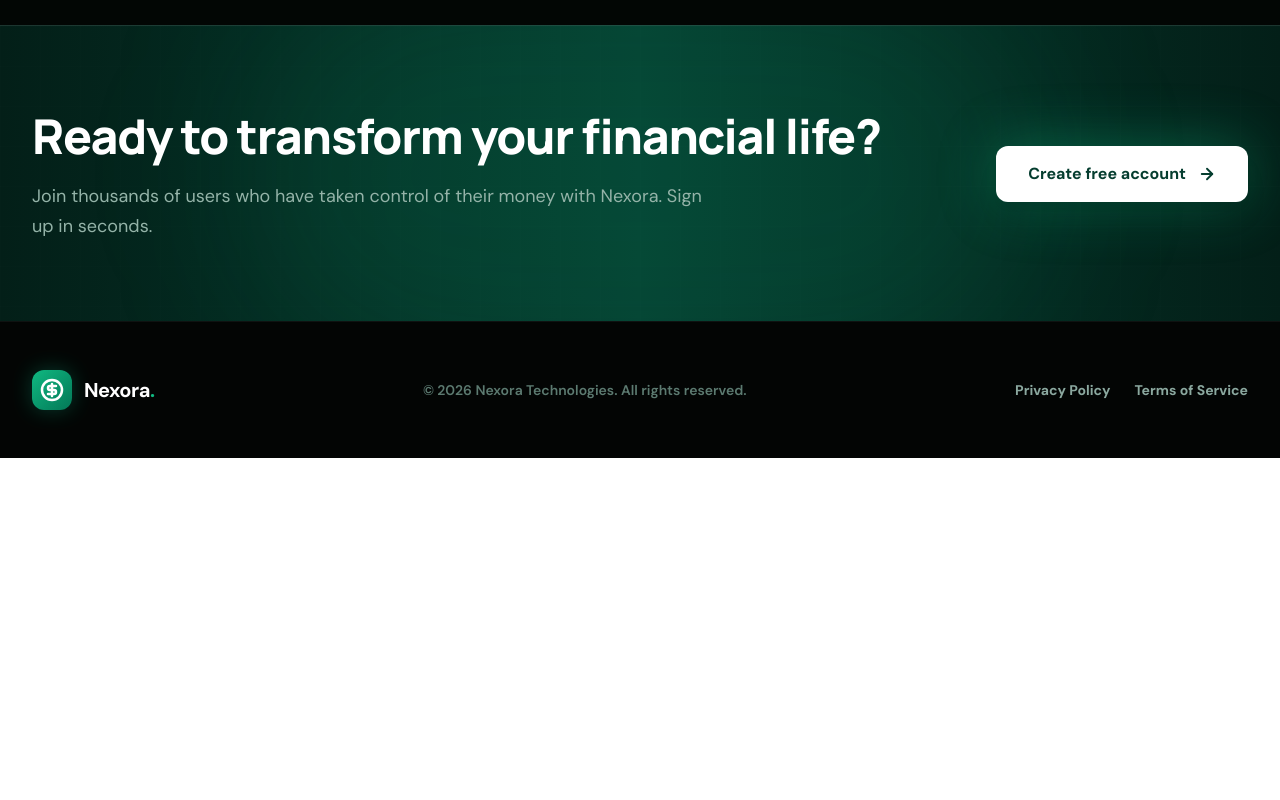
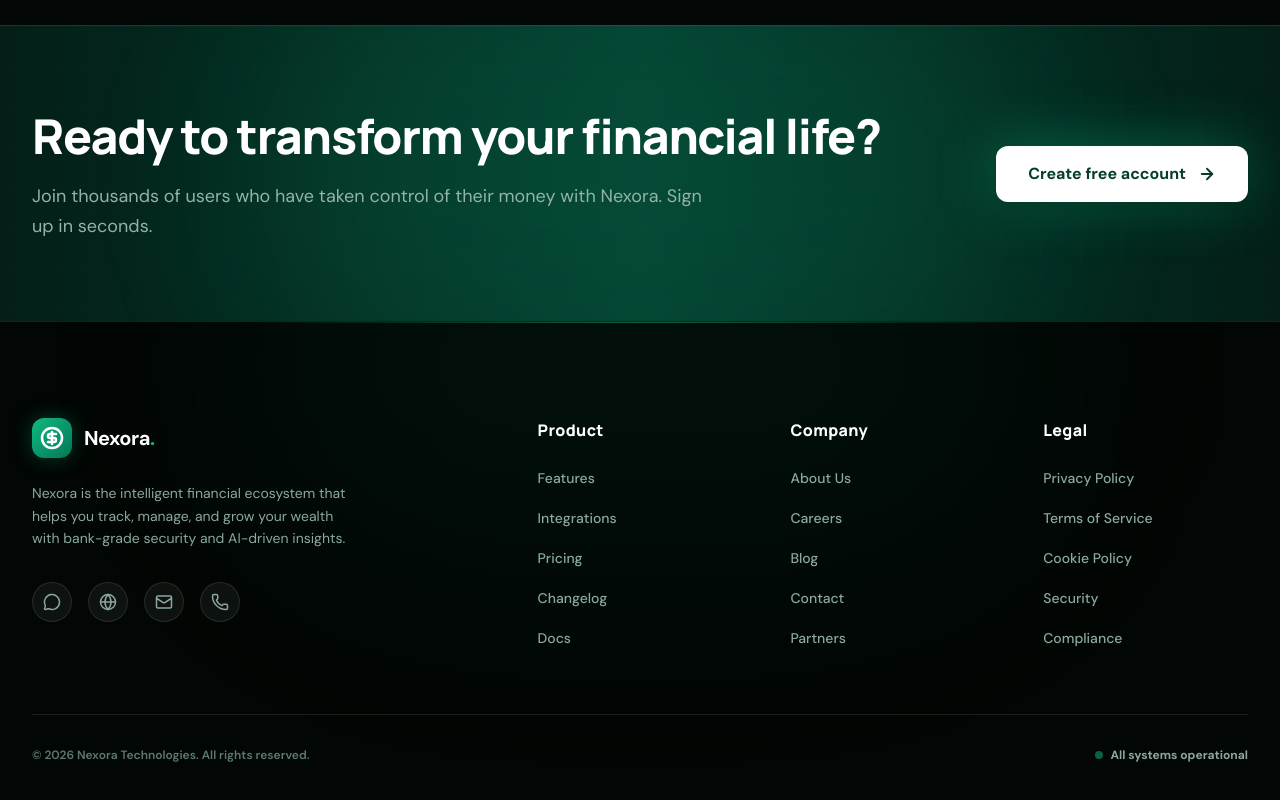
Before and after one commit to prathameshgiri/nexora, a React (Vite) app: page / in a window 1280 px wide. Shown: the part 7668-8468 px from the top of the page. Before the commit the page ends 8126 px from the top, so only its background shows below. Built offline with nearby package versions, Linux system fonts and the light colour scheme.

Commit message:
Update testimonials with Indian names, redesign footer with premium multi-column layout

```diff
--- a/client/components/Testimonials.tsx
+++ b/client/components/Testimonials.tsx
@@ -8,9 +8,9 @@ const fadeUp: Variants = {
 
 export function Testimonials() {
   const reviews = [
-    { name: "Sarah Jenkins", role: "Freelance Designer", text: "Nexora completely changed how I manage my unpredictable income. The AI tracking is flawless." },
-    { name: "Michael Chen", role: "Software Engineer", text: "The cleanest UI of any finance app I've used. Finally, something that feels premium and actually works." },
-    { name: "Emily Rodriguez", role: "Small Business Owner", text: "I can finally see all my accounts in one place without the clutter. Worth every penny." }
+    { name: "Neha Sharma", role: "Freelance Designer", text: "Nexora completely changed how I manage my unpredictable income. The AI tracking is flawless." },
+    { name: "Prathamesh Giri", role: "Software Engineer", text: "The cleanest UI of any finance app I've used. Finally, something that feels premium and actually works." },
+    { name: "Rahul Verma", role: "Small Business Owner", text: "I can finally see all my accounts in one place without the clutter. Worth every penny." }
   ];
 
   return (
--- a/client/pages/Landing.tsx
+++ b/client/pages/Landing.tsx
@@ -1,5 +1,5 @@
 import { Link } from "react-router-dom";
-import { ArrowRight, BarChart3, CheckCircle2, ChevronRight, CircleDollarSign, LayoutDashboard, Lock, PieChart, ShieldCheck, Sparkles, Star, Target, Zap, XCircle, Fingerprint, ChevronDown, Smartphone, Apple, Bot, Menu, X, Wallet, FileText } from "lucide-react";
+import { ArrowRight, BarChart3, CheckCircle2, ChevronRight, CircleDollarSign, LayoutDashboard, Lock, PieChart, ShieldCheck, Sparkles, Star, Target, Zap, XCircle, Fingerprint, ChevronDown, Smartphone, Apple, Bot, Menu, X, Wallet, FileText, MessageCircle, Globe, Mail, Phone } from "lucide-react";
 import { useAuth } from "../context/AuthContext";
 import { useState, useEffect } from "react";
 import { motion, Variants } from "framer-motion";
@@ -382,13 +382,61 @@ export default function Landing() {
       </main>
 
       {/* Footer */}
-      <footer className="border-t border-white/5 bg-black/40 py-12 relative z-10">
-        <div className="mx-auto flex max-w-7xl flex-col items-center justify-between gap-6 px-4 sm:px-6 lg:flex-row lg:px-8">
-          <Logo />
-          <p className="text-sm font-semibold text-[#5c7a70] text-center">© {new Date().getFullYear()} Nexora Technologies. All rights reserved.</p>
-          <div className="flex gap-6">
-            <Link to="#" className="text-sm font-bold text-[#8ba89f] hover:text-white transition">Privacy Policy</Link>
-            <Link to="#" className="text-sm font-bold text-[#8ba89f] hover:text-white transition">Terms of Service</Link>
+      <footer className="relative z-10 border-t border-white/10 bg-[#020604] pt-24 pb-12 overflow-hidden">
+        {/* Glow effect for footer */}
+        <div className="absolute top-0 left-1/2 -translate-x-1/2 w-full max-w-3xl h-px bg-gradient-to-r from-transparent via-[#10b981]/50 to-transparent"></div>
+        <div className="absolute -top-40 left-1/2 -translate-x-1/2 w-[800px] h-[400px] bg-[#10b981]/5 blur-[120px] rounded-full pointer-events-none transform-gpu"></div>
+
+        <div className="mx-auto max-w-7xl px-6 lg:px-8 relative z-10">
+          <div className="grid grid-cols-2 md:grid-cols-4 lg:grid-cols-5 gap-12 mb-16">
+            <div className="col-span-2 lg:col-span-2">
+              <Logo />
+              <p className="mt-6 text-[#8ba89f] text-sm leading-relaxed max-w-xs">
+                Nexora is the intelligent financial ecosystem that helps you track, manage, and grow your wealth with bank-grade security and AI-driven insights.
+              </p>
+              <div className="mt-8 flex items-center gap-4">
+                {[MessageCircle, Globe, Mail, Phone].map((Icon, idx) => (
+                  <a key={idx} href="#" className="h-10 w-10 rounded-full bg-white/5 border border-white/10 flex items-center justify-center text-[#8ba89f] hover:text-[#10b981] hover:bg-[#10b981]/10 hover:border-[#10b981]/30 transition-all duration-300">
+                    <Icon size={18} strokeWidth={2} />
+                  </a>
+                ))}
+              </div>
+            </div>
+
+            <div>
+              <h3 className="text-white font-extrabold mb-6 tracking-wide">Product</h3>
+              <ul className="space-y-4">
+                {["Features", "Integrations", "Pricing", "Changelog", "Docs"].map(link => (
+                  <li key={link}><Link to="#" className="text-[#8ba89f] hover:text-[#10b981] text-sm font-medium transition-colors">{link}</Link></li>
+                ))}
+              </ul>
+            </div>
+
+            <div>
+              <h3 className="text-white font-extrabold mb-6 tracking-wide">Company</h3>
+              <ul className="space-y-4">
+                {["About Us", "Careers", "Blog", "Contact", "Partners"].map(link => (
+                  <li key={link}><Link to="#" className="text-[#8ba89f] hover:text-[#10b981] text-sm font-medium transition-colors">{link}</Link></li>
+                ))}
+              </ul>
+            </div>
+
+            <div>
+              <h3 className="text-white font-extrabold mb-6 tracking-wide">Legal</h3>
+              <ul className="space-y-4">
+                {["Privacy Policy", "Terms of Service", "Cookie Policy", "Security", "Compliance"].map(link => (
+                  <li key={link}><Link to="#" className="text-[#8ba89f] hover:text-[#10b981] text-sm font-medium transition-colors">{link}</Link></li>
+                ))}
+              </ul>
+            </div>
+          </div>
+
+          <div className="pt-8 border-t border-white/10 flex flex-col md:flex-row items-center justify-between gap-4">
+            <p className="text-xs font-semibold text-[#5c7a70]">© {new Date().getFullYear()} Nexora Technologies. All rights reserved.</p>
+            <div className="flex items-center gap-2">
+              <span className="h-2 w-2 rounded-full bg-[#10b981] animate-pulse"></span>
+              <span className="text-xs font-bold text-[#8ba89f]">All systems operational</span>
+            </div>
           </div>
         </div>
       </footer>
```
